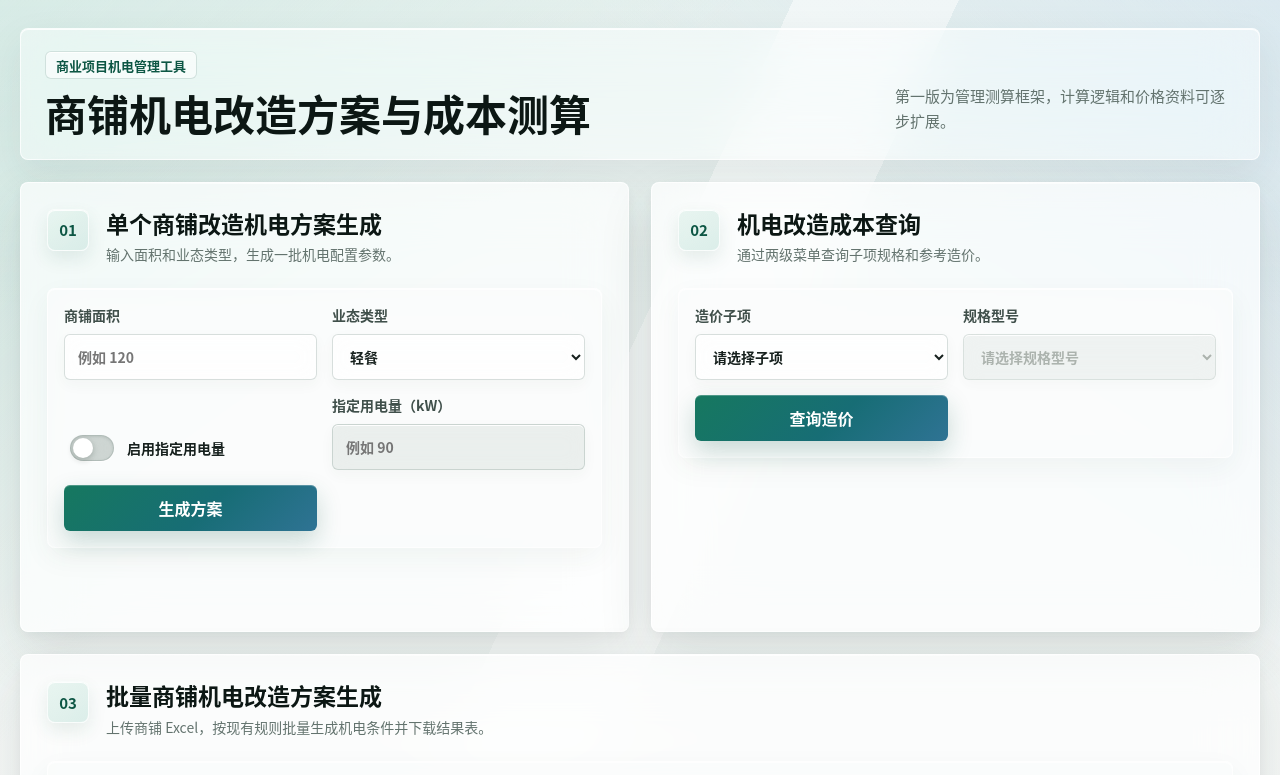
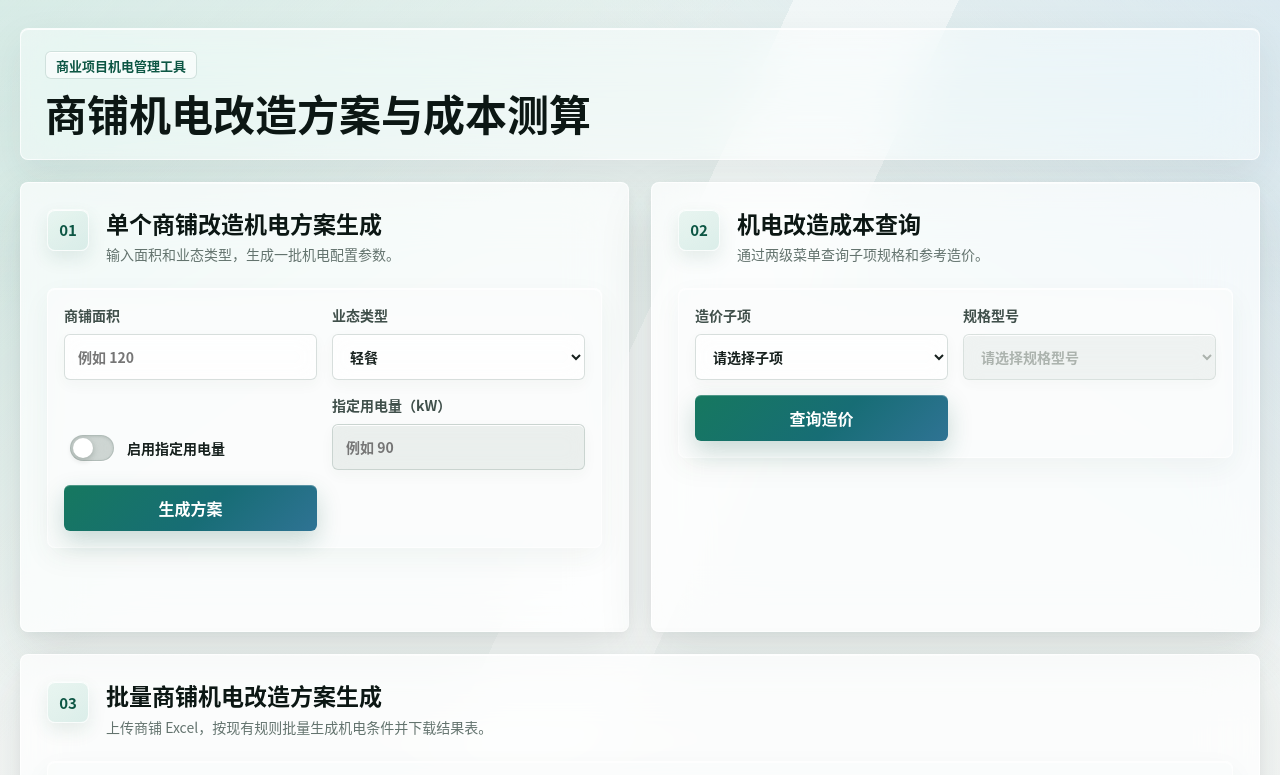
Before and after one commit to Jasonyoujiang/catering-mep-renovation-cost-tool, an Electron app: page index.html in a window 1280 px wide. Shown: the top 775 px of the page. Drawn offline with Linux system fonts and the light colour scheme; files whose address does not match are found by name.

Commit message:
style: simplify application header

```diff
--- a/index.html
+++ b/index.html
@@ -13,7 +13,6 @@
           <p class="eyebrow">商业项目机电管理工具</p>
           <h1>商铺机电改造方案与成本测算</h1>
         </div>
-        <p class="header-note">第一版为管理测算框架，计算逻辑和价格资料可逐步扩展。</p>
       </header>
 
       <section class="workspace" aria-label="商铺机电改造工具">
--- a/styles.css
+++ b/styles.css
@@ -103,14 +103,6 @@ h1 {
   line-height: 1.14;
   letter-spacing: 0;
   font-weight: 850;
-}
-
-.header-note {
-  max-width: 340px;
-  margin-bottom: 3px;
-  color: var(--muted);
-  line-height: 1.7;
-  font-size: 15px;
 }
 
 .workspace {
```
